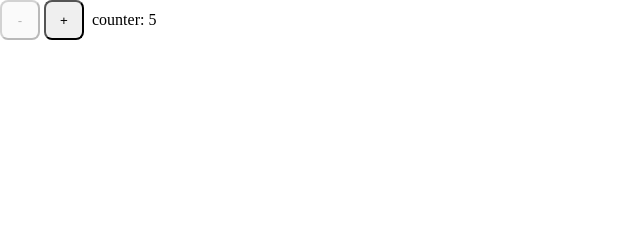
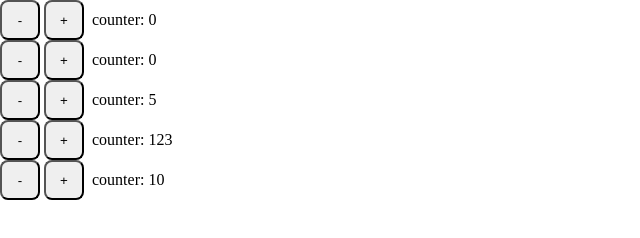
Before and after one commit to Aleksandr-Myslivchik/custom-counter, a plain HTML site: page index.html in a window 1280 px wide. Shown: the whole page, without its empty margins (0-640 px from the left). Drawn offline with Linux system fonts and the light colour scheme.

Commit message:
App done

```diff
--- /dev/null
+++ b/counter.js
@@ -0,0 +1,74 @@
+export class Counter {
+    #value
+    #counterBlock
+    #minValue
+    #maxValue
+    #incrementDisabled = false
+    #decrementDisabled = false
+
+    constructor(htmlElement, initValue, minValue, maxValue) {
+
+        this.#value = initValue
+        this.#minValue = minValue
+        this.#maxValue = maxValue
+        this.#counterBlock = htmlElement
+        this.init()
+    }
+
+    init() {
+
+        const incrementButton = this.#counterBlock.querySelector('.increment')
+        const decrementButton = this.#counterBlock.querySelector('.decrement')
+
+        incrementButton.onclick = this.increment
+        decrementButton.onclick = this.decrement
+
+    }
+
+    get counter() {
+        return this.#value
+    }
+
+    increment = () => {
+
+        this.#value += 1
+        const lable = this.#counterBlock.querySelector('.counter-lable-item')
+        if (!lable) {
+            return
+        }
+        lable.innerText = this.#value
+        this.#checkButtonState()
+    }
+    decrement = () => {
+
+        this.#value -= 1
+        const lable = this.#counterBlock.querySelector('.counter-lable-item')
+        if (!lable) {
+            return
+        }
+        lable.innerText = this.#value
+        this.#checkButtonState()
+
+    }
+    #checkButtonState = () => {
+        if (this.#minValue === this.#value && !this.#decrementDisabled) {
+            this.#counterBlock.querySelector('.decrement').setAttribute('disabled', 'true')
+            this.#decrementDisabled = true
+        }
+
+        if (this.#maxValue === this.#value && !this.#incrementDisabled) {
+            this.#counterBlock.querySelector('.increment').setAttribute('disabled', 'true')
+            this.#incrementDisabled = true
+        }
+
+        if (this.#decrementDisabled && this.#minValue < this.#value) {
+            this.#decrementDisabled = false
+            this.#counterBlock.querySelector('.decrement').removeAttribute('disabled')
+        }
+
+        if (this.#incrementDisabled && this.#maxValue > this.#value) {
+            this.#incrementDisabled = false
+            this.#counterBlock.querySelector('.increment').removeAttribute('disabled')
+        }
+    }
+}
--- /dev/null
+++ b/createCounter.js
@@ -0,0 +1,23 @@
+import {Counter} from './counter.js'
+import {fixValues} from './fixValues.js'
+
+export function createCounter(initValue = 0, minValue, maxValue) {
+
+    const [init, min, max] = fixValues(initValue, minValue, maxValue)
+
+
+    const root = document.querySelector('#root')
+    const counterHTMLElement = document.createElement('div')
+    counterHTMLElement.insertAdjacentHTML('afterbegin', `
+    <div class="buttons">
+            <button ${init === min ? 'disabled' : null} class="counter-button decrement">-</button>
+            <button ${init === max ? 'disabled' : null} class="counter-button increment">+</button>
+        </div>
+        <span class="counter-lable">counter: <span class="counter-lable-item">${init}</span></span>
+    `)
+    counterHTMLElement.classList.add('counter-block')
+    root.append(counterHTMLElement)
+
+
+    return new Counter(counterHTMLElement, init, min, max)
+}
--- /dev/null
+++ b/fixValues.js
@@ -0,0 +1,19 @@
+export function fixValues(initValue, minValue, maxValue) {
+
+    if (typeof minValue !== 'number' && typeof maxValue !== 'number') {
+        return [initValue, undefined, undefined]
+    }
+    if (typeof minValue === 'number' && typeof maxValue !== 'number') {
+
+        return minValue < initValue ? [initValue, minValue, undefined] : [minValue, initValue, undefined]
+    }
+    if (typeof minValue !== 'number' && typeof maxValue === 'number') {
+        return maxValue < initValue ? [maxValue, undefined, initValue] : [initValue, undefined, maxValue]
+    }
+    if (typeof minValue === 'number' && typeof maxValue === 'number') {
+        const [min, mid, max] = [initValue, minValue, maxValue].sort((a, b) => {
+            return a < b ? -1 : 1
+        })
+        return [mid, min, max]
+    }
+}
--- a/index.html
+++ b/index.html
@@ -1,14 +1,14 @@
 <html>
 <head>
     <meta http-equiv="Content-Type" content="text/html;charset=UTF-8">
-    <title>Document</title>
     <link rel="stylesheet" href="./styles/style.css">
     <title>Custom counter</title>
-    <script src="script.js" defer></script>
+    <script src="script.js" type="module" ></script>
 </head>
 <body>
 <div id="root">
 
 </div>
+
 </body>
 </html>
--- a/script.js
+++ b/script.js
@@ -1,87 +1,7 @@
-class Counter {
-    #value
-    #counterBlock
-    #minValue
-    #maxValue
+import {createCounter} from './createCounter.js'
 
-    constructor(initValue, htmlElement,minValue,maxValue) {
-
-        this.#value = initValue
-        this.#minValue = minValue
-        this.#maxValue = maxValue
-        this.#counterBlock = htmlElement
-        this.init()
-    }
-
-    init() {
-
-        const incrementButton = this.#counterBlock.querySelector('.increment')
-        const decrementButton = this.#counterBlock.querySelector('.decrement')
-
-        incrementButton.onclick = this.increment
-        decrementButton.onclick = this.decrement
-
-    }
-
-    get counter() {
-        return this.#value
-    }
-
-    increment = () => {
-        this.#value += 1
-        const lable = this.#counterBlock.querySelector('.counter-lable-item')
-        if (!lable) {
-            return
-        }
-        lable.innerText = this.#value
-    }
-    decrement = () => {
-        if(this.#minValue === this.#value ){
-            this.#counterBlock.querySelector('.decrement').setAttribute('disabled','true')
-        }
-        this.#value -= 1
-        const lable = this.#counterBlock.querySelector('.counter-lable-item')
-        if (!lable) {
-            return
-        }
-        lable.innerText = this.#value
-    }
-}
-
-
-function createCounter(initValue = 0, minValue, maxValue) {
-
-    const fixedValue = typeof minValue === "number" && minValue > initValue ? minValue : initValue
-
-    const root = document.querySelector('#root')
-    const counterElement = document.createElement('div')
-    counterElement.insertAdjacentHTML('afterbegin', `
-    <div class="buttons">
-            <button disabled=${fixedValue === minValue} class="counter-button decrement">-</button>
-            <button class="counter-button increment">+</button>
-        </div>
-        <span class="counter-lable">counter: <span class="counter-lable-item">${fixedValue}</span></span>
-    `)
-    counterElement.classList.add('counter-block')
-    root.append(counterElement)
-
-
-    return new Counter(fixedValue, counterElement,minValue,maxValue)
-}
-
-
-createCounter(undefined,5)
-
-// (()=> {
-//     if(  typeof window === 'undefined'){
-//         return
-//     }
-//
-//     const body = document.body
-//     const createCounter = document.createElement('button')
-//     createCounter.innerText = 'Create Counter'
-//     body.append(createCounter)
-//
-//
-// })()
-//
+const counter_0 = createCounter()
+const counter_1 = createCounter(undefined, undefined, 5)
+const counter_2 = createCounter(3, 5)
+const counter_3 = createCounter(123)
+const counter_4 = createCounter(10, 5, 15)
```
